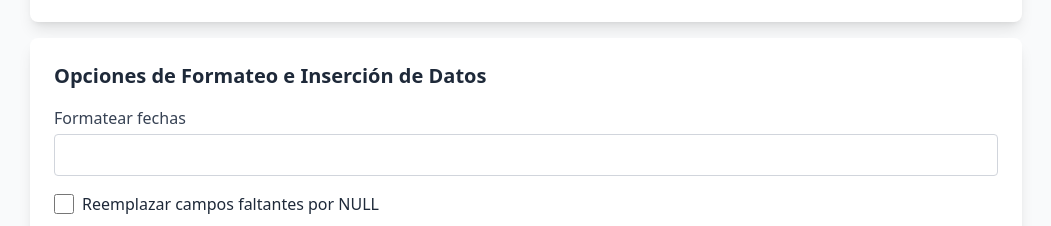
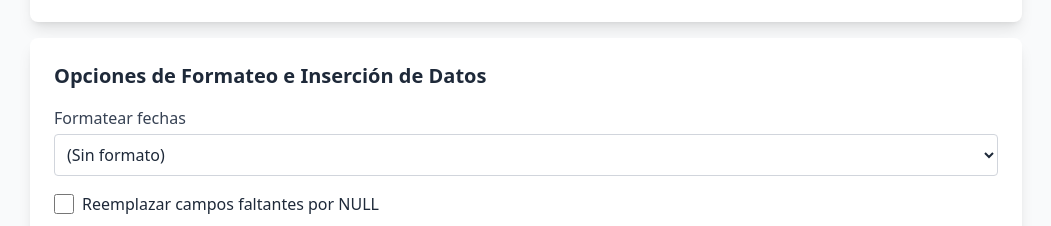
Before and after one commit to Fhernd/proy10_convertidor_csv_sql, a Vue app: page / in a window 1280 px wide. Shown: the part 2003-2229 px from the top of the page, without its empty margins (114-1165 px from the left). Built offline with nearby package versions, Linux system fonts and the light colour scheme; the HTML template or start-up script is replaced by a standard one.

Commit message:
Implementación de un selector de formato de fecha en OpcionesFormato.vue, permitiendo elegir entre varios formatos predefinidos y una opción personalizada. Se actualiza la lógica para emitir el formato seleccionado.

```diff
--- a/src/components/OpcionesFormato.vue
+++ b/src/components/OpcionesFormato.vue
@@ -4,9 +4,29 @@
 
         <div class="flex flex-col space-y-4">
             <div>
-                <label class="block text-gray-700">Formatear fechas</label>
-                <input v-model="formatDates" type="text"
+                <label class="block text-gray-700 mb-1">Formatear fechas</label>
+                <select v-model="selectedDateFormat"
                     class="mt-1 block w-full p-2 border border-gray-300 rounded focus:ring focus:ring-blue-200">
+                    <option value="">(Sin formato)</option>
+                    <option value="YYYY-MM-DD">YYYY-MM-DD (ISO 8601 - Estándar SQL)</option>
+                    <option value="DD/MM/YYYY">DD/MM/YYYY (Europeo)</option>
+                    <option value="MM/DD/YYYY">MM/DD/YYYY (Americano)</option>
+                    <option value="DD-MM-YYYY">DD-MM-YYYY</option>
+                    <option value="YYYY/MM/DD">YYYY/MM/DD</option>
+                    <option value="DD.MM.YYYY">DD.MM.YYYY</option>
+                    <option value="YYYYMMDD">YYYYMMDD (Sin separadores)</option>
+                    <option value="DD/MM/YYYY HH:mm:ss">DD/MM/YYYY HH:mm:ss (Con hora)</option>
+                    <option value="YYYY-MM-DD HH:mm:ss">YYYY-MM-DD HH:mm:ss (ISO con hora)</option>
+                    <option value="custom">Personalizado...</option>
+                </select>
+                <input v-if="selectedDateFormat === 'custom'"
+                    v-model="customDateFormat"
+                    type="text"
+                    placeholder="Ejemplo: YYYY-MM-DD"
+                    class="mt-2 block w-full p-2 border border-gray-300 rounded focus:ring focus:ring-blue-200">
+                <p v-if="selectedDateFormat && selectedDateFormat !== 'custom'" class="mt-1 text-xs text-gray-600">
+                    Formato seleccionado: <strong>{{ selectedDateFormat }}</strong>
+                </p>
             </div>
 
             <label class="flex items-center">
@@ -31,16 +51,25 @@
 </template>
 
 <script setup>
-import { defineEmits, ref, watch } from 'vue';
+import { defineEmits, ref, watch, computed } from 'vue';
 
-const formatDates = ref('');
+const selectedDateFormat = ref('');
+const customDateFormat = ref('');
 const replaceNulls = ref(false);
 const useSingleQuotes = ref(false);
 const useBackticks = ref(false);
 
 const emit = defineEmits('update:opcionesFormato');
 
-watch([formatDates, replaceNulls, useSingleQuotes, useBackticks], () => {
+// Computed para obtener el formato de fecha final
+const formatDates = computed(() => {
+    if (selectedDateFormat.value === 'custom') {
+        return customDateFormat.value;
+    }
+    return selectedDateFormat.value || '';
+});
+
+watch([selectedDateFormat, customDateFormat, replaceNulls, useSingleQuotes, useBackticks], () => {
     emit('update:opcionesFormato', {
         formatDates: formatDates.value,
         replaceNulls: replaceNulls.value,
```
